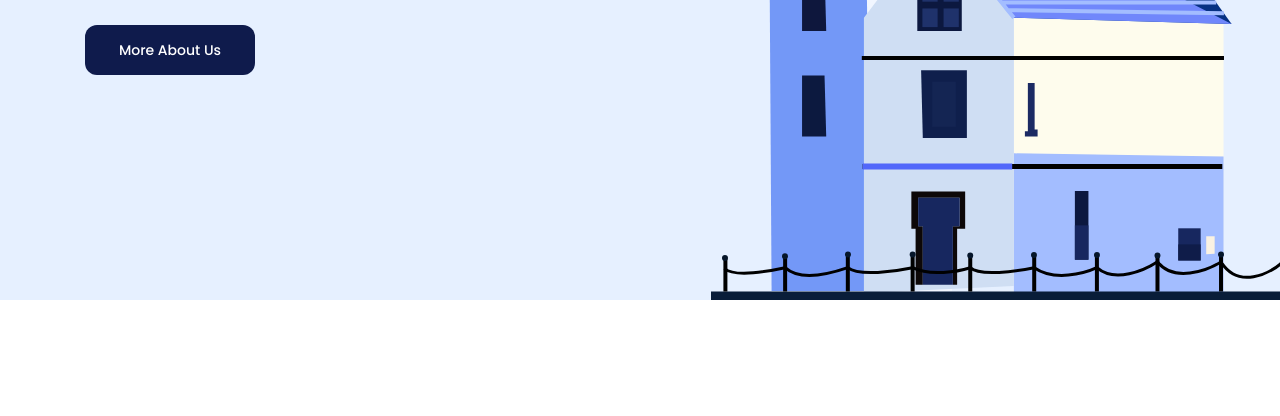
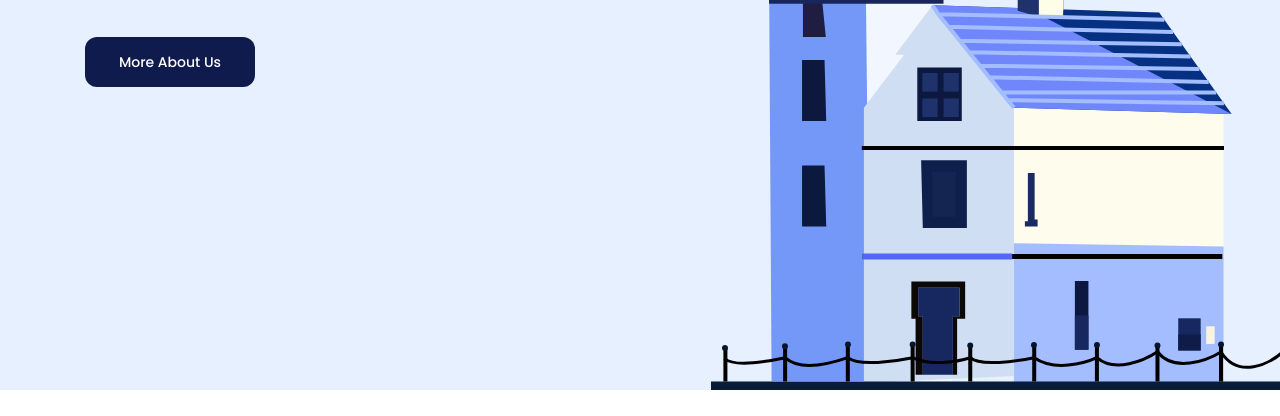
Before and after one commit to ngkhanh-dev/web-project-01, a plain HTML site: page index.html in a window 1280 px wide. Shown: the part 500-916 px from the top of the page. Drawn offline with Linux system fonts and the light colour scheme.

Commit message:
third-version

```diff
--- a/assets/css/style.css
+++ b/assets/css/style.css
@@ -48,8 +48,16 @@ a {
 }
 
 /* ========= Header ======== */
+.fixed-header {
+    background: #e6f0ff;
+    padding-top: 26px;
+    position: sticky;
+    top: -26px;
+    z-index: 1;
+}
 
-.header {
+.hero-wrap {
+    display: flex;
     position: relative;
     background: #e6f0ff;
     height: 100vh;
@@ -58,7 +66,7 @@ a {
 .navbar {
     display: flex;
     align-items: center;
-    padding-top: 38px;
+    padding: 12px 0;
 }
 
 .navbar ul {
--- a/index.html
+++ b/index.html
@@ -21,8 +21,9 @@
     <body>
         <main>
             <!-- Header -->
-            <header class="header">
+            <header class="fixed-header">
                 <div class="content">
+                    <!-- Navbar -->
                     <nav class="navbar">
                         <!-- Logo -->
                         <img src="./assets/image/logo.svg" alt="Besnik." />
@@ -40,7 +41,12 @@
                             <a href="#!" class="btn nav action-btn">Sign up</a>
                         </div>
                     </nav>
-                    <!-- Hero -->
+                </div>
+            </header>
+
+            <!-- Hero -->
+            <div class="hero-wrap">
+                <div class="content">
                     <div class="hero">
                         <div class="info">
                             <p class="sub-title">Welcome to Besnik Agency</p>
@@ -62,7 +68,7 @@
                         />
                     </div>
                 </div>
-            </header>
+            </div>
 
             <!-- Clients -->
             <div class="clients">
```
